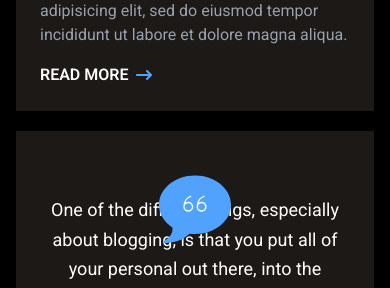
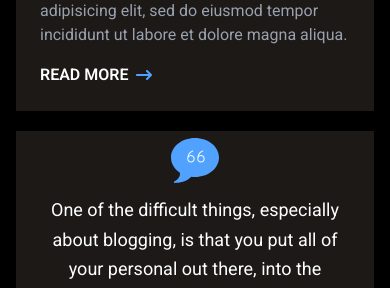
Before and after one commit to habibapanna/new-portfolio-project, a React (Vite) app: page / in a window 390 px wide. Shown: the part 7540-7828 px from the top of the page. Built offline with nearby package versions, Linux system fonts and the light colour scheme.

Commit message:
blog page updated

```diff
--- a/src/components/Blog/Blog.jsx
+++ b/src/components/Blog/Blog.jsx
@@ -108,10 +108,10 @@ const Blog = () => {
               onClick={() => navigate(`/blog/${item.id}`, { state: item })}
               className="bg-stone-900 shadow-md p-8 flex flex-col justify-center text-center relative cursor-pointer"
             >
-              <div className="absolute top-10 left-1/2 -translate-x-1/2">
+              <div className="absolute top-1 md:top-10 left-1/2 -translate-x-1/2">
                 <div className="">
-                    <ImBubble className="text-7xl relative text-blue-400"></ImBubble>
-                  <TfiQuoteLeft className="text-2xl absolute top-5 left-6" />
+                    <ImBubble className="text-5xl md:text-7xl relative text-blue-400"></ImBubble>
+                  <TfiQuoteLeft className="text-lg absolute top-3 left-4 md:left-6" />
                 </div>
               </div>
               <p className="text-lg text-white leading-relaxed mt-8 mb-6">
```
